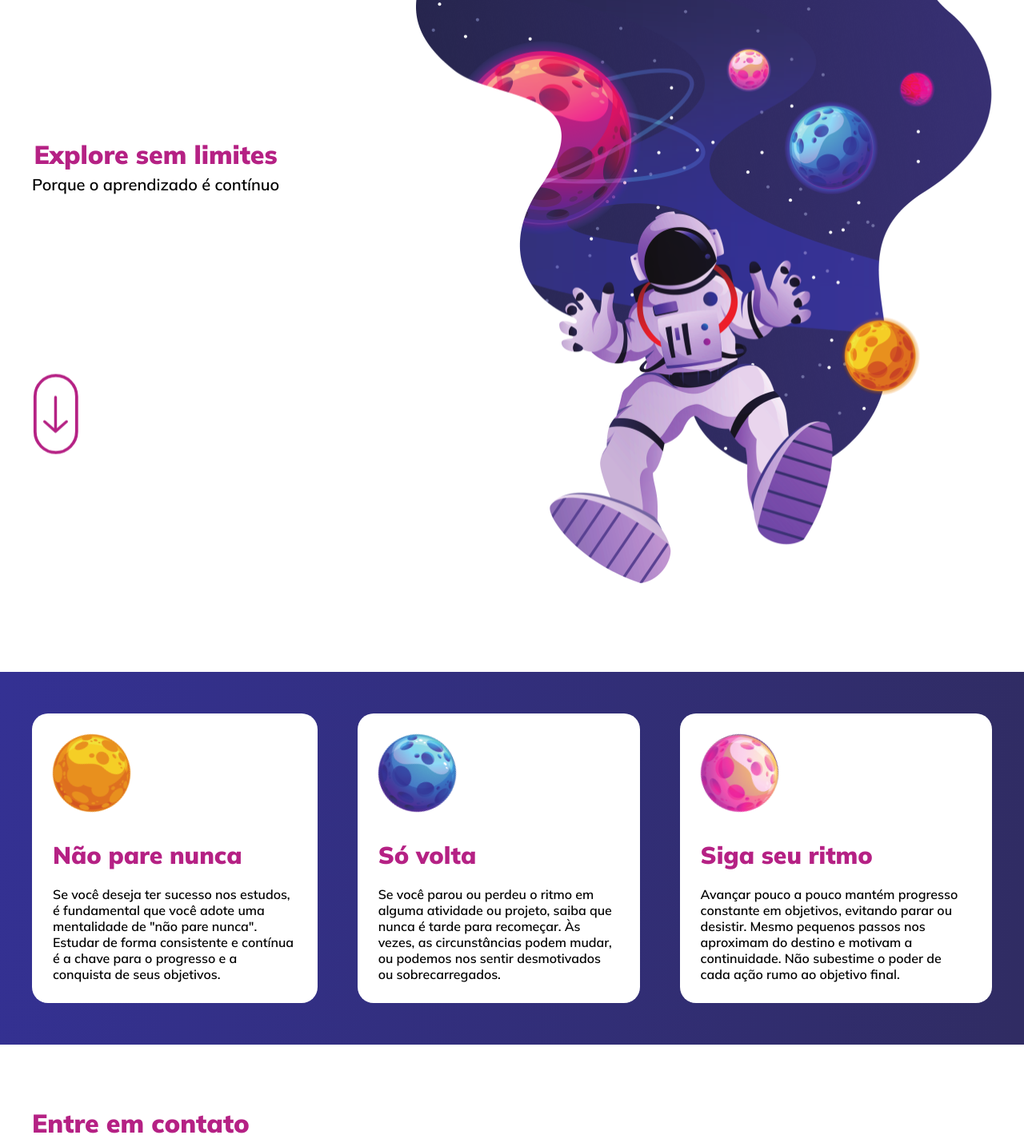
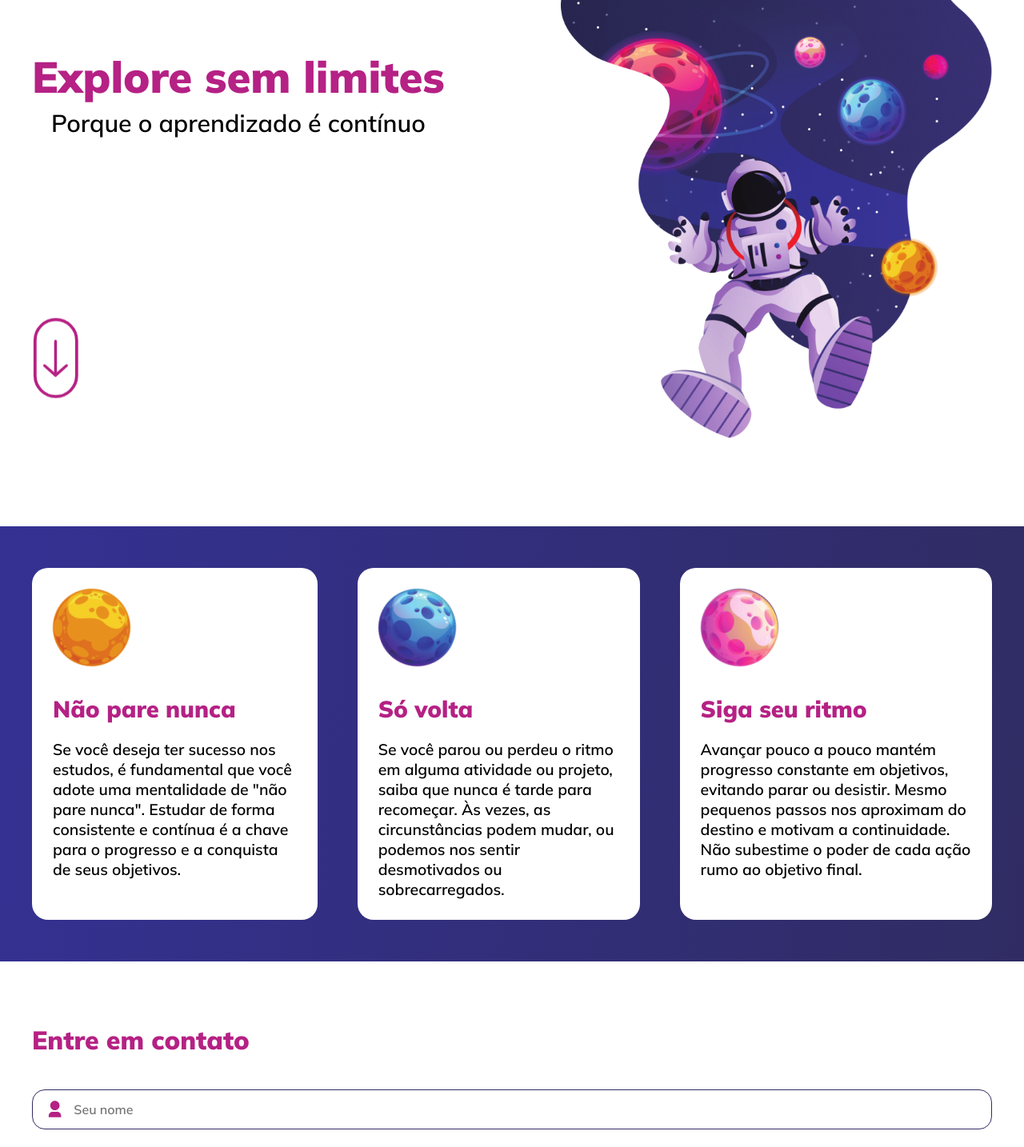
Before and after one commit to flavioaugusto1/explore-without-limits, a React (Vite) app: page / in a window 1280 px wide. Shown: the top 1434 px of the page at 80% size. Built offline with nearby package versions, Linux system fonts and the light colour scheme.

Commit message:
feat: implementado função clamp para ajuste de dinâmicos das fontes e da largura da imagem principal

```diff
--- a/src/components/Card/styles.js
+++ b/src/components/Card/styles.js
@@ -22,14 +22,13 @@ export const Container = styled.article`
   }
 
   h2 {
-    font-size: 3rem;
+    font-size: clamp(2.8rem, 2.1rem + 0.625vw, 3.5rem);
     color: ${({ theme }) => theme.COLORS.PINK};
   }
 
   p {
     margin-top: 2rem;
-
-    font-size: 1.6rem;
+    font-size: clamp(1.6rem, 1.486rem + 0.357vw, 2rem);
   }
 
   @keyframes rotate {
--- a/src/pages/Home/styles.js
+++ b/src/pages/Home/styles.js
@@ -20,8 +20,7 @@ export const Container = styled.main`
     margin-bottom: 9.3rem;
 
     img {
-      width: 32rem;
-      height: 37rem;
+      width: clamp(25.4rem, 22.257rem + 24.696vw, 65rem);
       margin-bottom: 1.7rem;
 
       animation-name: topDown;
@@ -41,16 +40,15 @@ export const Container = styled.main`
       }
 
       h1 {
-        font-size: 3.2rem;
+        font-size: clamp(3.2rem, 2.457rem + 2.321vw, 5.8rem);
         margin-bottom: 0.5rem;
 
         color: ${({ theme }) => theme.COLORS.PINK};
       }
 
       p {
-        font-size: 2rem;
+        font-size: clamp(2rem, 1.657rem + 1.071vw, 3.2rem);
         font-weight: 600;
-
         margin-bottom: 3.5rem;
       }
 
@@ -149,10 +147,6 @@ export const Container = styled.main`
     .initial-content {
       flex-direction: row-reverse;
       justify-content: space-between;
-      img {
-        width: 72rem;
-        height: 73rem;
-      }
 
       .titles {
         align-items: flex-start;
```
